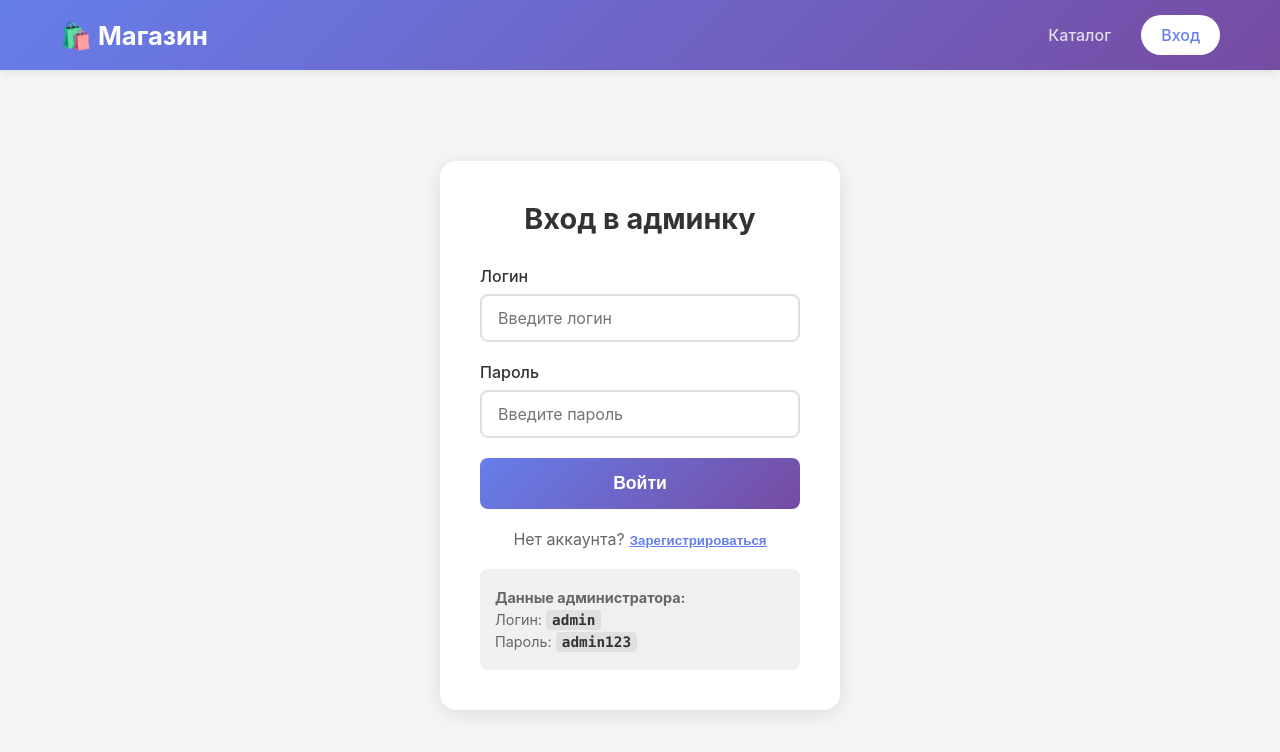
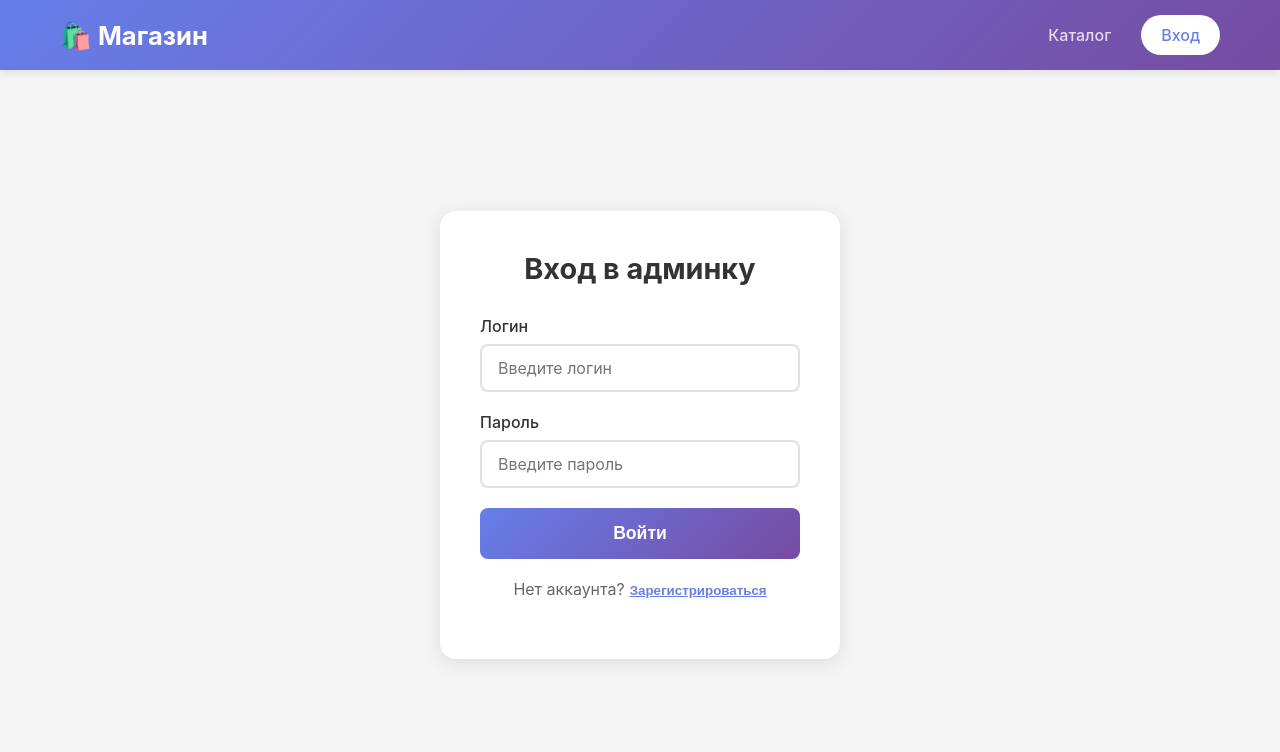
Before and after one commit to Scre4my/himia-11klass, a React (Create React App) app: page /login in a window 1280 px wide. Shown: the top 752 px of the page. Built offline with nearby package versions, Linux system fonts and the light colour scheme; no server answers.

Commit message:
fix: использовать относительный путь для API

```diff
--- a/src/pages/Login.tsx
+++ b/src/pages/Login.tsx
@@ -85,11 +85,7 @@ const Login: React.FC = () => {
           </button>
         </p>
 
-        <div className="default-creds">
-          <p><strong>Данные администратора:</strong></p>
-          <p>Логин: <code>admin</code></p>
-          <p>Пароль: <code>admin123</code></p>
-        </div>
+
       </div>
     </div>
   );
```
